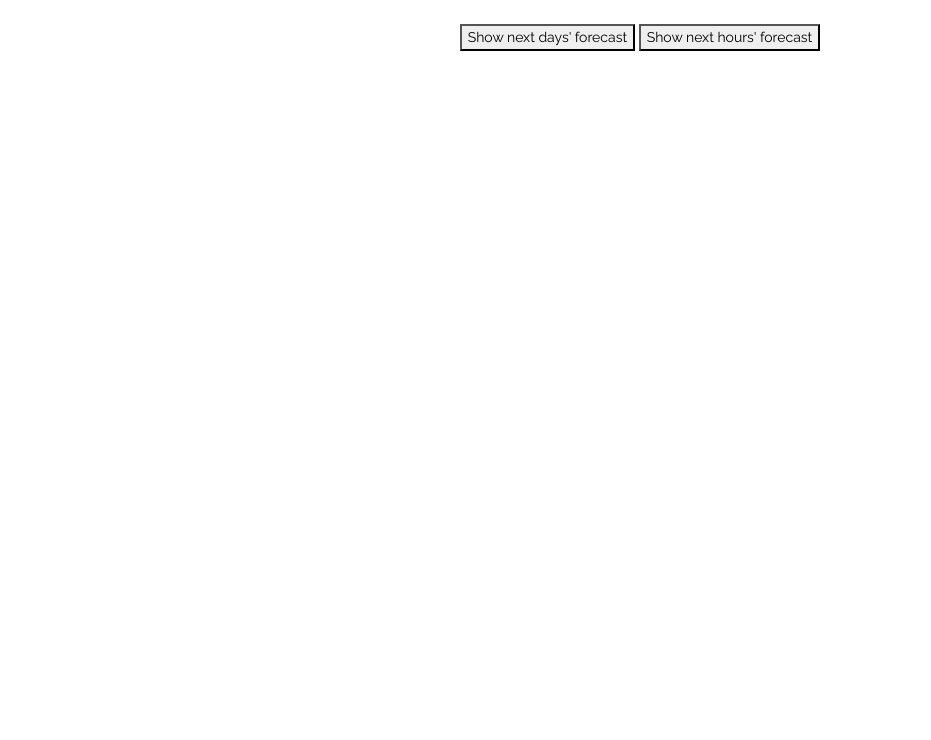
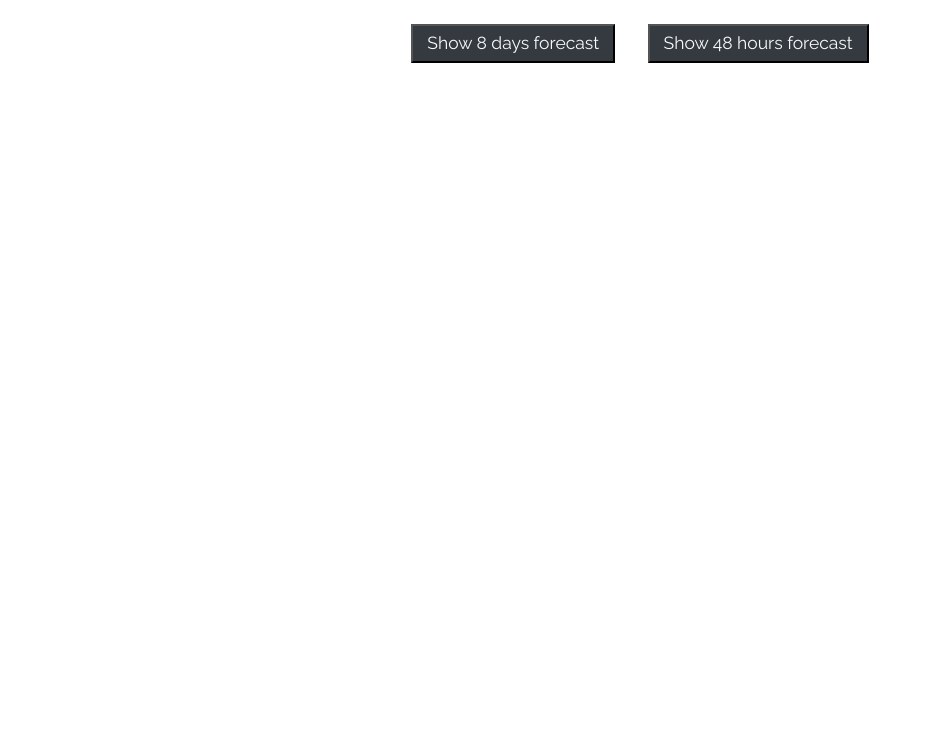
Before and after one commit to FeliOdras/Waether-App-with-darksky-API, a website: page index.html in a window 1280 px wide. Shown: the part 60-800 px from the top of the page, without its empty margins (0-931 px from the left). Drawn offline with nearby package versions, Linux system fonts and the light colour scheme; no server answers.

Commit message:
Added styling for buttons

```diff
--- a/assets/scss/partials/_weatherCurrent.scss
+++ b/assets/scss/partials/_weather.scss
@@ -4,3 +4,5 @@
         background-color: #222E3C;
     }
 }
+
+.forecast-button {}
--- a/assets/scss/style.scss
+++ b/assets/scss/style.scss
@@ -5,4 +5,4 @@
 @import 'partials/vars';
 @import 'partials/typography';
 @import 'partials/general';
-@import 'partials/weatherCurrent';
+@import 'partials/weather';
--- a/index.html
+++ b/index.html
@@ -18,9 +18,10 @@
             <div id="currentWeather" class="my-5">
 
             </div>
-            <div class="forecast-button text-center">
-                <button id="show-forecast-daily">Show next days' forecast</button>
-                <button id="show-forecast-hourly">Show next hours' forecast</button>
+            <div class="forecast-button text-center mb-5 h5">
+                <button id="show-forecast-daily" class="px-3 py-2 mx-3 bg-dark text-light">Show 8 days forecast</button>
+                <button id="show-forecast-hourly" class="px-3 py-2 mx-3 bg-dark text-light">Show 48 hours
+                    forecast</button>
             </div>
             <div id="forecast"></div>
     </div>
```
